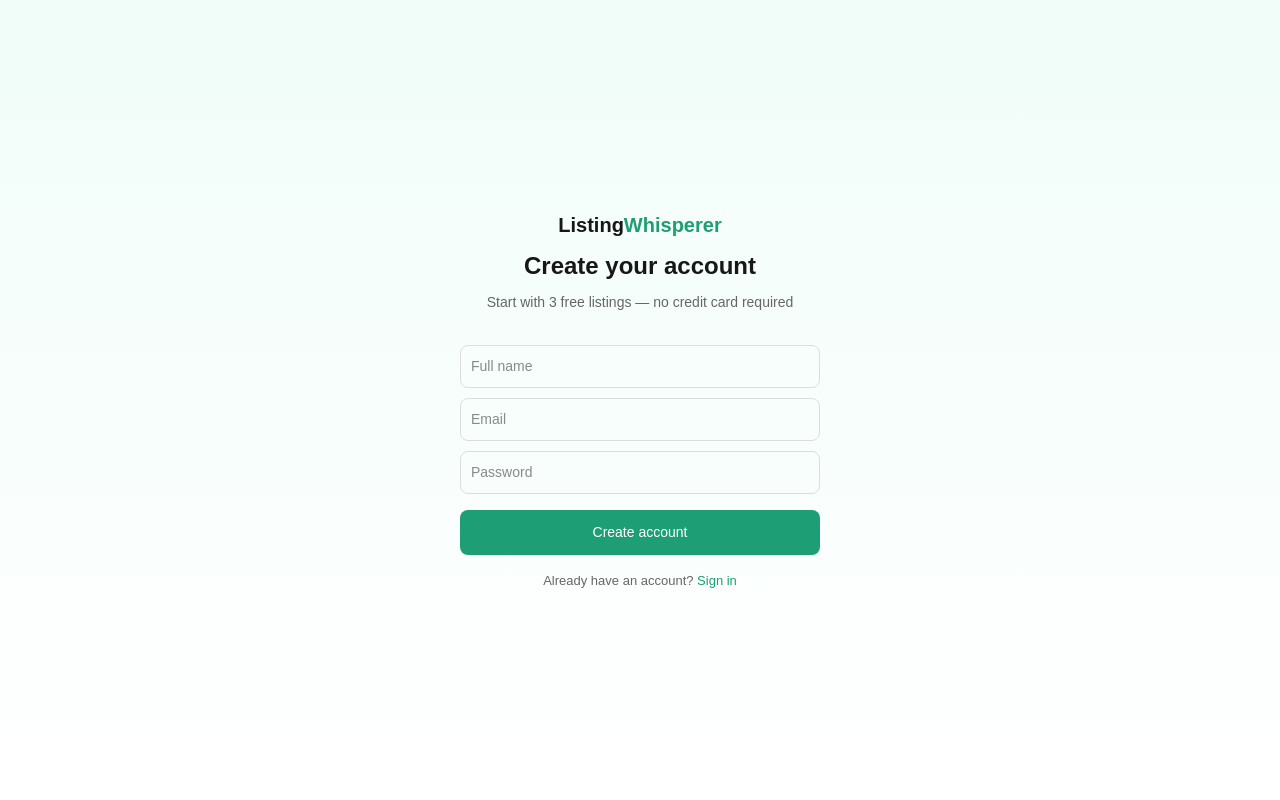
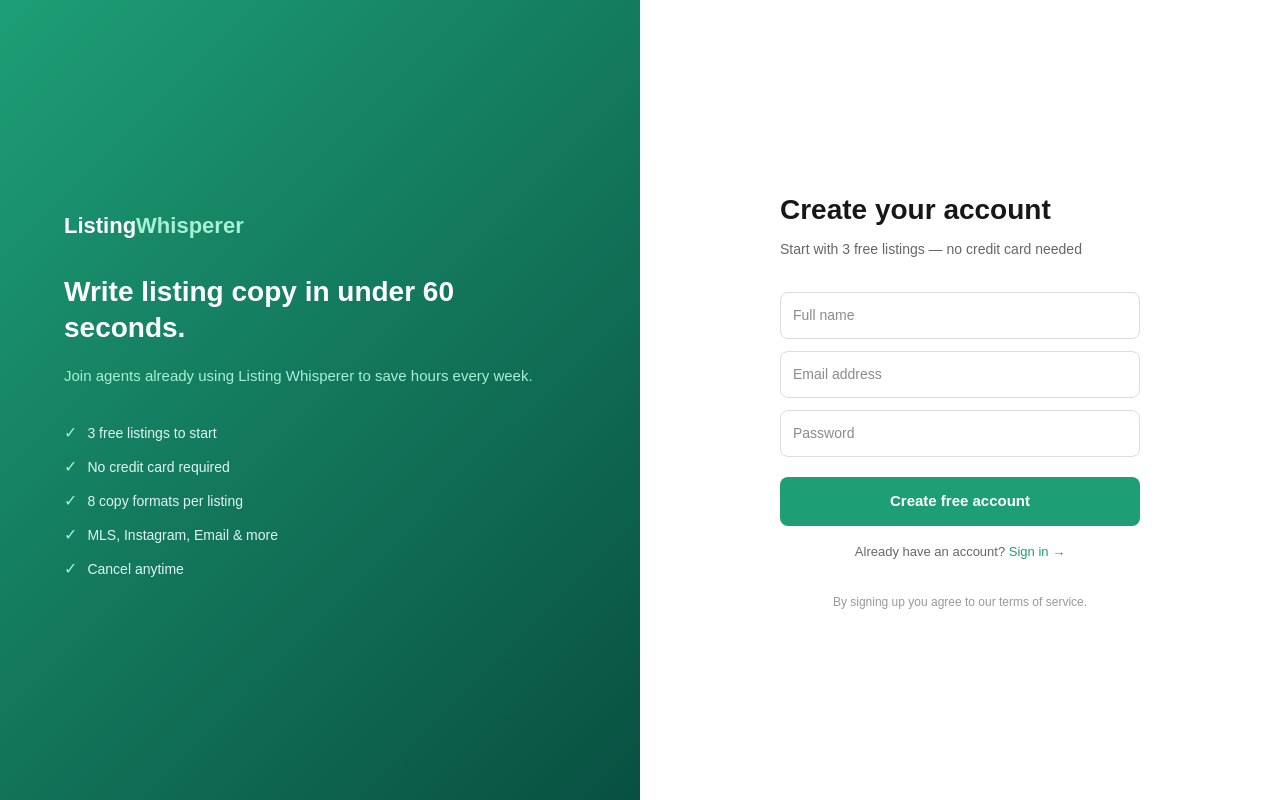
Before and after one commit to APD013/listing-whisperer, a Next.js app: page /signup in a window 1280 px wide. Built offline with nearby package versions, Linux system fonts and the light colour scheme; no server answers.

Commit message:
Redesign signup page with split layout

```diff
--- a/src/app/signup/page.tsx
+++ b/src/app/signup/page.tsx
@@ -31,27 +31,53 @@
   }
 
   return (
-    <main style={{minHeight:'100vh',display:'flex',alignItems:'center',justifyContent:'center',padding:'2rem',fontFamily:'sans-serif',background:'linear-gradient(180deg,#f0fdf8 0%,#fff 100%)'}}>
-      <div style={{width:'100%',maxWidth:'360px'}}>
-        <div style={{textAlign:'center',marginBottom:'2rem'}}>
-          <div style={{fontSize:'20px',fontWeight:'600',marginBottom:'8px'}}>Listing<span style={{color:'#1D9E75'}}>Whisperer</span></div>
-          <h1 style={{fontSize:'1.5rem',fontWeight:'600',marginBottom:'0.5rem'}}>Create your account</h1>
-          <p style={{color:'#666',fontSize:'0.875rem'}}>Start with 3 free listings — no credit card required</p>
+    <main style={{minHeight:'100vh',display:'flex',fontFamily:'sans-serif'}}>
+      {/* LEFT SIDE */}
+      <div style={{flex:1,background:'linear-gradient(135deg,#1D9E75,#085041)',display:'flex',flexDirection:'column',justifyContent:'center',padding:'4rem',color:'#fff'}}>
+        <div style={{fontSize:'22px',fontWeight:'700',marginBottom:'2rem'}}>Listing<span style={{color:'#a8f0d4'}}>Whisperer</span></div>
+        <h2 style={{fontSize:'1.75rem',fontWeight:'600',lineHeight:'1.3',marginBottom:'1rem'}}>
+          Write listing copy in under 60 seconds.
+        </h2>
+        <p style={{fontSize:'15px',color:'#a8f0d4',lineHeight:'1.8',marginBottom:'2rem'}}>
+          Join agents already using Listing Whisperer to save hours every week.
+        </p>
+        {[
+          '3 free listings to start',
+          'No credit card required',
+          '8 copy formats per listing',
+          'MLS, Instagram, Email & more',
+          'Cancel anytime',
+        ].map(item => (
+          <div key={item} style={{display:'flex',alignItems:'center',gap:'10px',marginBottom:'10px'}}>
+            <span style={{color:'#a8f0d4',fontSize:'16px'}}>✓</span>
+            <span style={{fontSize:'14px',color:'#e0f7ee'}}>{item}</span>
+          </div>
+        ))}
+      </div>
+
+      {/* RIGHT SIDE */}
+      <div style={{flex:1,display:'flex',alignItems:'center',justifyContent:'center',padding:'4rem',background:'#fff'}}>
+        <div style={{width:'100%',maxWidth:'360px'}}>
+          <h1 style={{fontSize:'1.75rem',fontWeight:'600',marginBottom:'0.5rem'}}>Create your account</h1>
+          <p style={{color:'#666',fontSize:'0.875rem',marginBottom:'2rem'}}>Start with 3 free listings — no credit card needed</p>
+          <input type="text" placeholder="Full name" value={name} onChange={e=>setName(e.target.value)}
+            style={{width:'100%',padding:'12px',border:'1px solid #ddd',borderRadius:'8px',marginBottom:'12px',fontSize:'14px',boxSizing:'border-box'}}/>
+          <input type="email" placeholder="Email address" value={email} onChange={e=>setEmail(e.target.value)}
+            style={{width:'100%',padding:'12px',border:'1px solid #ddd',borderRadius:'8px',marginBottom:'12px',fontSize:'14px',boxSizing:'border-box'}}/>
+          <input type="password" placeholder="Password" value={password} onChange={e=>setPassword(e.target.value)}
+            style={{width:'100%',padding:'12px',border:'1px solid #ddd',borderRadius:'8px',marginBottom:'20px',fontSize:'14px',boxSizing:'border-box'}}/>
+          {message && <p style={{fontSize:'13px',marginBottom:'12px',color:message.includes('Success')?'green':'red'}}>{message}</p>}
+          <button onClick={handleSignup} disabled={loading}
+            style={{width:'100%',padding:'13px',background:'#1D9E75',color:'#fff',border:'none',borderRadius:'8px',fontSize:'15px',fontWeight:'600',cursor:'pointer',marginBottom:'16px'}}>
+            {loading ? 'Creating account...' : 'Create free account'}
+          </button>
+          <p style={{textAlign:'center',fontSize:'13px',color:'#666'}}>
+            Already have an account? <a href="/login" style={{color:'#1D9E75',fontWeight:'500'}}>Sign in →</a>
+          </p>
+          <p style={{textAlign:'center',fontSize:'12px',color:'#999',marginTop:'2rem'}}>
+            By signing up you agree to our terms of service.
+          </p>
         </div>
-        <input type="text" placeholder="Full name" value={name} onChange={e=>setName(e.target.value)}
-          style={{width:'100%',padding:'10px',border:'1px solid #ddd',borderRadius:'8px',marginBottom:'10px',fontSize:'14px',boxSizing:'border-box'}}/>
-        <input type="email" placeholder="Email" value={email} onChange={e=>setEmail(e.target.value)}
-          style={{width:'100%',padding:'10px',border:'1px solid #ddd',borderRadius:'8px',marginBottom:'10px',fontSize:'14px',boxSizing:'border-box'}}/>
-        <input type="password" placeholder="Password" value={password} onChange={e=>setPassword(e.target.value)}
-          style={{width:'100%',padding:'10px',border:'1px solid #ddd',borderRadius:'8px',marginBottom:'16px',fontSize:'14px',boxSizing:'border-box'}}/>
-        {message && <p style={{fontSize:'13px',marginBottom:'10px',color:message.includes('Success')?'green':'red'}}>{message}</p>}
-        <button onClick={handleSignup} disabled={loading}
-          style={{width:'100%',padding:'12px',background:'#1D9E75',color:'#fff',border:'none',borderRadius:'8px',fontSize:'14px',fontWeight:'500',cursor:'pointer'}}>
-          {loading ? 'Creating account...' : 'Create account'}
-        </button>
-        <p style={{textAlign:'center',fontSize:'13px',color:'#666',marginTop:'1rem'}}>
-          Already have an account? <a href="/login" style={{color:'#1D9E75'}}>Sign in</a>
-        </p>
       </div>
     </main>
   )
```
